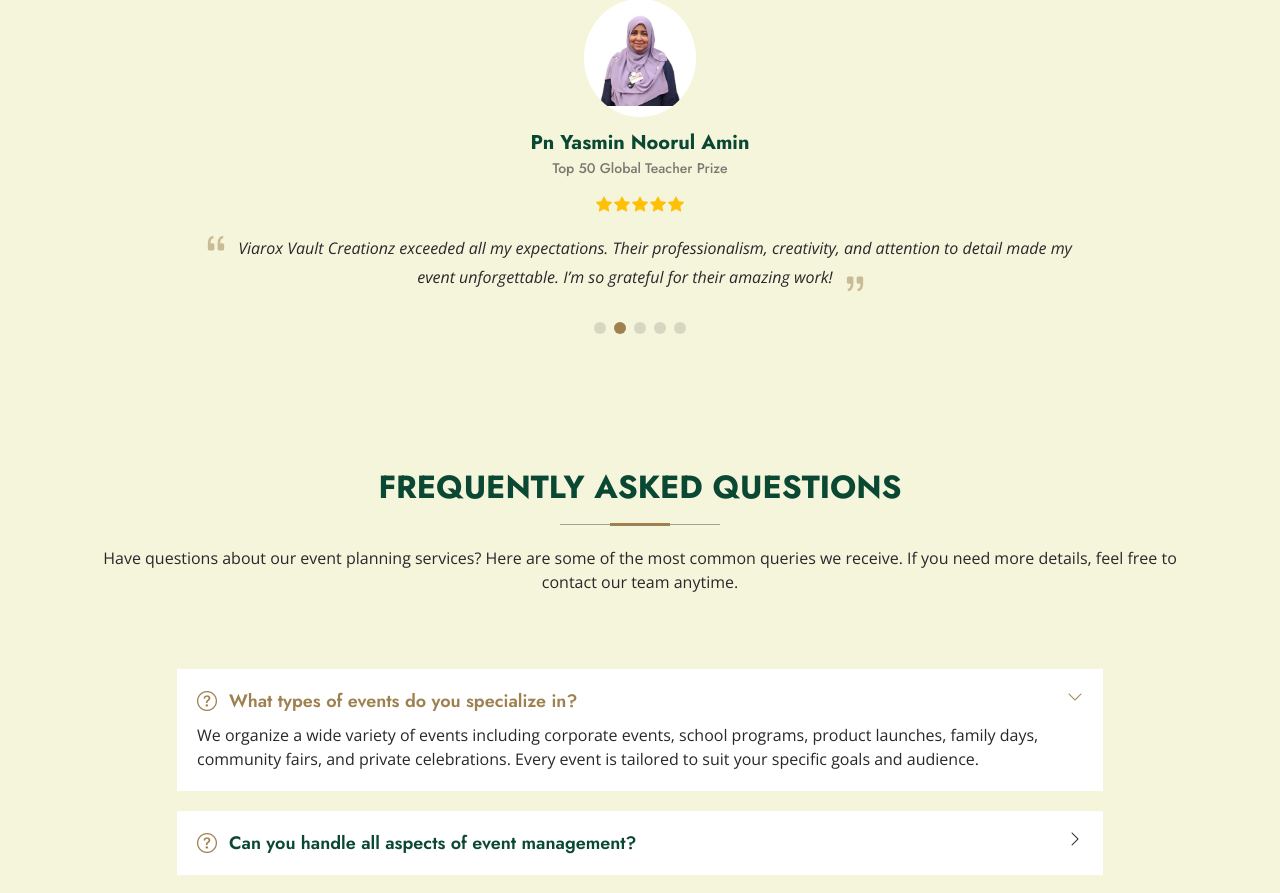
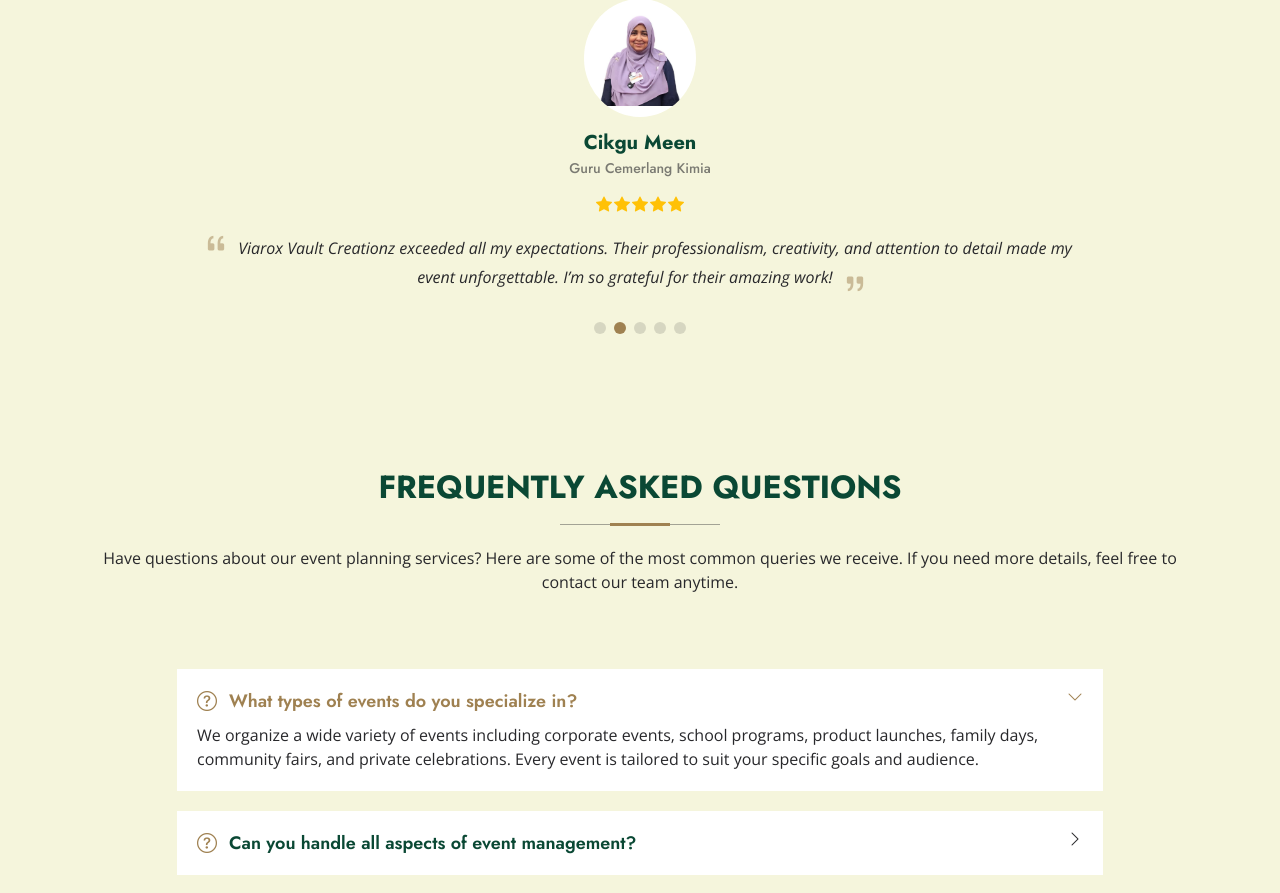
Before and after one commit to MezcodeHQ/Viarox-Vault-Creationz, a plain HTML site: page index.html in a window 1280 px wide. Shown: the part 2893-3786 px from the top of the page. Drawn offline with nearby package versions, Linux system fonts and the light colour scheme.

Commit message:
Update index.html

```diff
--- a/index.html
+++ b/index.html
@@ -314,8 +314,8 @@
             <div class="swiper-slide">
               <div class="testimonial-item">
                 <img src="assets/img/person/5.jpg" class="testimonial-img" alt="">
-                <h3>Pn Yasmin Noorul Amin</h3>
-                <h4>Top 50 Global Teacher Prize</h4>
+                <h3>Cikgu Meen</h3>
+                <h4>Guru Cemerlang Kimia</h4>
                 <div class="stars">
                   <i class="bi bi-star-fill"></i><i class="bi bi-star-fill"></i><i class="bi bi-star-fill"></i><i class="bi bi-star-fill"></i><i class="bi bi-star-fill"></i>
                 </div>
```
